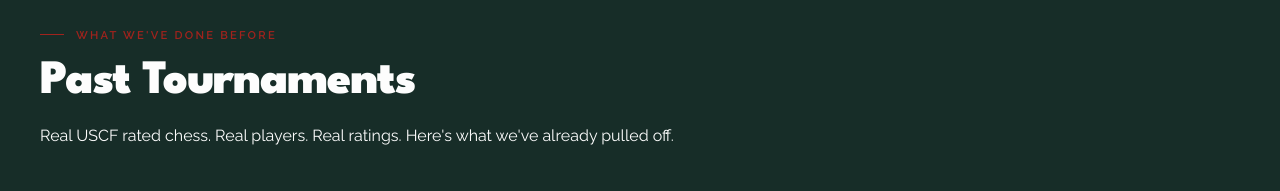
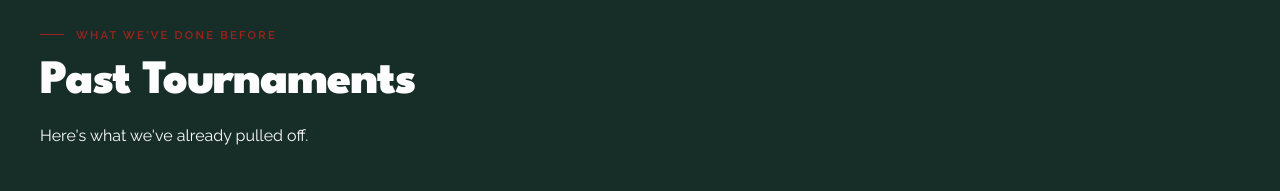
Before and after one commit to CarmelValleyChessClub/cvchess, a plain HTML site: page tournaments.html in a window 1280 px wide. Shown: the part 7360-7551 px from the top of the page. Drawn offline with Linux system fonts and the light colour scheme; no server answers.

Commit message:
Update tournaments.html

```diff
--- a/tournaments.html
+++ b/tournaments.html
@@ -742,7 +742,7 @@
     <div class="container">
       <p class="section-eyebrow">What We've Done Before</p>
       <h2 class="section-title">Past Tournaments</h2>
-      <p class="section-subtitle">Real USCF rated chess. Real players. Real ratings. Here's what we've already pulled off.</p>
+      <p class="section-subtitle">Here's what we've already pulled off.</p>
 
       <div style="margin-top:3rem;background:rgba(255,255,255,0.03);border:1px solid rgba(231,220,206,0.1);border-radius:4px;overflow:hidden;">
         <div style="display:grid;grid-template-columns:1fr 1fr;gap:0;" class="past-tourney-grid">
```
